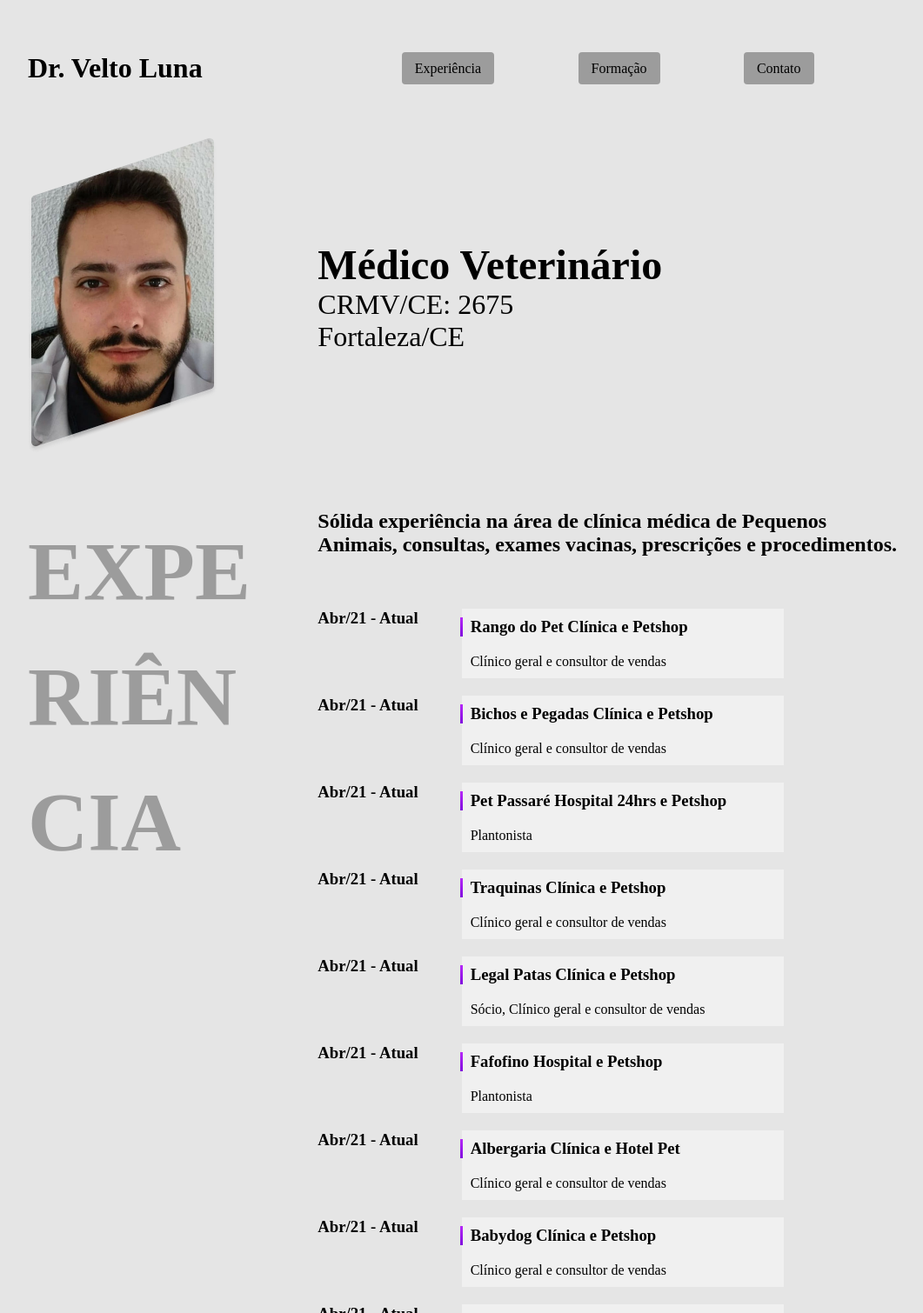
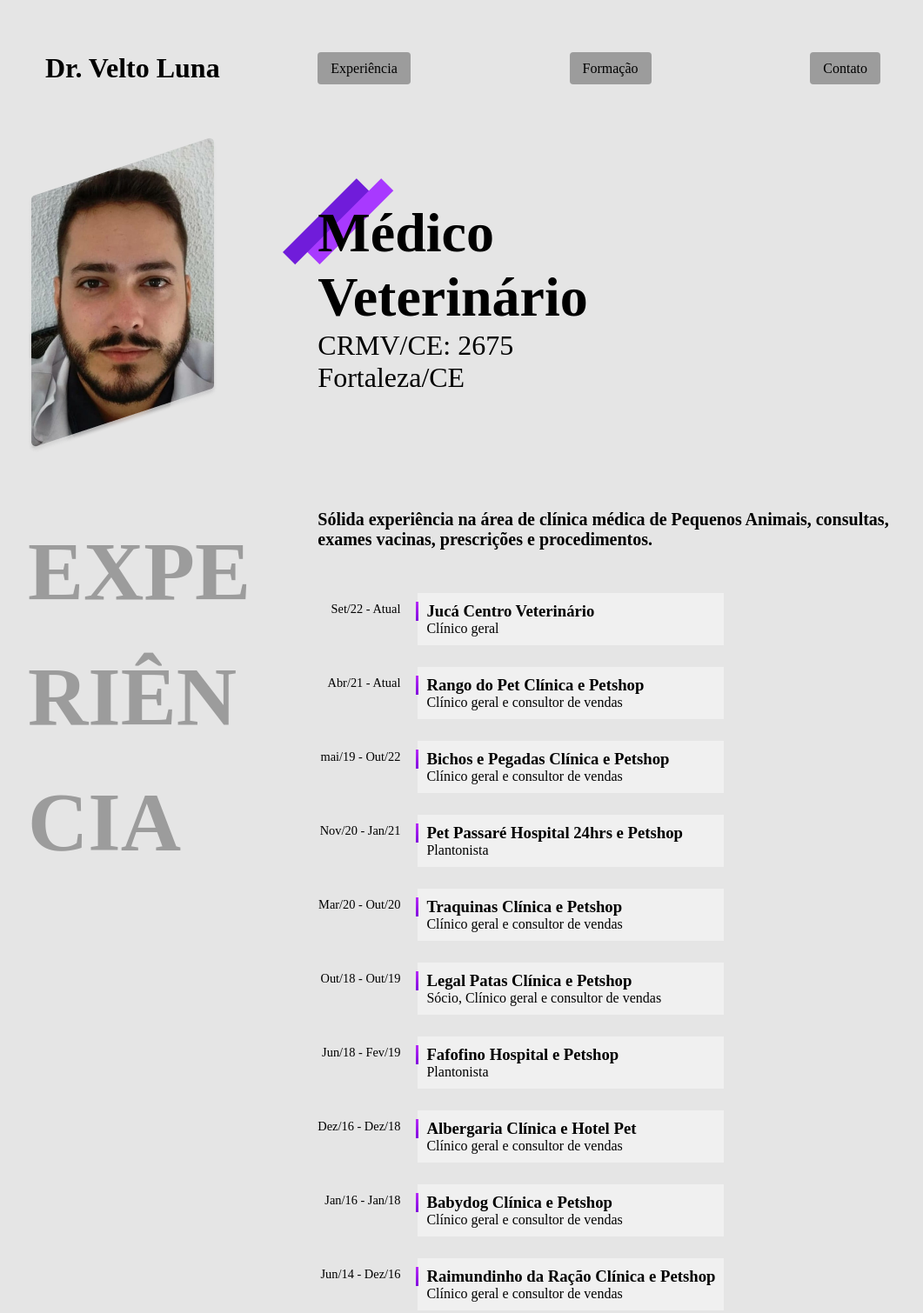
Before and after one commit to EriveltoLuna/drvelto, a plain HTML site: page index.html in a window 1280 px wide. Shown: the top 1510 px of the page at 87% size, without its empty margins (108-1169 px from the left). Drawn offline with Linux system fonts and the light colour scheme.

Commit message:
new css style

```diff
--- a/css/header.css
+++ b/css/header.css
@@ -4,12 +4,17 @@
   align-items: center;
   gap: 60px 0px;
   margin-top: 60px;
-  margin-bottom: 60px;
+}
+
+.header-title h1{
+  font-size: 2rem;
+  padding-left: 20px;
 }
 
 .header-nav ul {
   display: flex;
-  justify-content: space-evenly;
+  justify-content: space-between;
+  padding-right: 20px;
 }
 
 .header-nav a{
@@ -18,8 +23,25 @@
   border-radius: 4px;
 }
 
+.header-intro::before{
+  display: block;
+  content: "";
+  background-image: url(../img/deco.png);
+  background-repeat: no-repeat;
+  width: 130px;
+  height: 120px;
+  position: absolute;
+  top: -40px;
+  left: -40px;
+  z-index: -1;
+}
+
+.header-intro{
+  position: relative;
+}
+
 .header-intro h1{
-  font-size: 3rem;
+  font-size: 4rem;
 }
 
 .header-intro h3{
--- a/css/main.css
+++ b/css/main.css
@@ -1,6 +1,7 @@
 .main-exp-container {
   display: grid;
   grid-template-columns: 1fr 2fr;
+  padding-top: 60px;
 }
 
 .main-exp-title h1 {
@@ -9,27 +10,43 @@
   color: #9c9c9c;
 }
 
-.main-exp-list {
-  display: grid;
-}
-
 .main-exp-list-intro {
-  margin-bottom: 60px;
+  margin-bottom: 50px;
 }
 
 .main-exp-list-intro h3 {
-  font-size: 1.5rem;
+  font-size: 1.25rem;
 }
 
-.main-exp-items h3 {
-  margin-bottom: 20px;
+.main-exp-list-container {
+  display: grid;
+  grid-template-columns: repeat(2, max-content);
+  grid-auto-flow: column;
+  gap: 25px 20px;
+}
+
+#juca,
+#rango,
+#bichos,
+#passare,
+#traquinas,
+#legal,
+#farofino,
+#albergaria,
+#babydog,
+#raimundinho,
+#domicilio {
+  padding-top: 10px;
+  text-align: end;
+  font-weight: normal;
+  font-size: 0.9rem;
+  grid-column: 1;
 }
 
 .main-exp-items {
   background-color: #f0f0f0;
-  width: 350px;
   padding: 10px;
-  margin: 0px auto 20px;
+  grid-column: 2;
 }
 
 .main-exp-items h3 {
@@ -45,22 +62,3 @@
   height: 100%;
   background-image: linear-gradient(#b629f8, #800add);
 }
-
-.main-exp-list-items-container {
-  display: grid;
-  grid-template-columns: repeat(2, max-content);
-  gap: 50px;
-}
-
-#rango,
-#bichos,
-#passare,
-#traquinas,
-#legal,
-#farofino,
-#albergaria,
-#babydog,
-#raimundinho,
-#domicilio {
-  justify-self: end;
-}
--- a/index.html
+++ b/index.html
@@ -13,25 +13,28 @@
     <div class="header-title">
       <h1>Dr. Velto Luna</h1>
     </div>
+
     <nav class="header-nav">
       <ul>
-        <li><a href="#experiencia">Experiência</a></li>
-        <li><a href="#formacao">Formação</a></li>
-        <li><a href="#contato">Contato</a></li>
+        <li><a href="#exp">Experiência</a></li>
+        <li><a href="#for">Formação</a></li>
+        <li><a href="#con">Contato</a></li>
       </ul>
     </nav>
+
     <div class="header-profile">
       <img src="./img/profile.png" alt="perfil">
     </div>
+
     <div class="header-intro">
-      <h1>Médico Veterinário</h1>
+      <h1>Médico<br>Veterinário</h1>
       <h3>CRMV/CE: 2675</h3>
       <h3>Fortaleza/CE</h3>
     </div>
   </header>
 
   <main class="main">
-    <div class="main-exp-container">
+    <div class="main-exp-container" id="exp">
       <div class="main-exp-title">
         <h1>EXPE<br>RIÊN<br>CIA</h1>
       </div>
@@ -41,89 +44,83 @@
           <h3>Sólida experiência na área de clínica médica de Pequenos Animais, consultas, exames vacinas, prescrições e procedimentos.</h3>
         </div>
 
-        <div class="main-exp-list-items-container">
+        <div class="main-exp-list-container">
+          <!-- <h3 id="novo">MM/AA - MM/AA</h3> -->
+          <h3 id="juca">Set/22 - Atual</h3>
           <h3 id="rango">Abr/21 - Atual</h3>
+          <h3 id="bichos">mai/19 - Out/22</h3>
+          <h3 id="passare">Nov/20 - Jan/21</h3>
+          <h3 id="traquinas">Mar/20 - Out/20</h3>
+          <h3 id="legal">Out/18 - Out/19</h3>
+          <h3 id="farofino">Jun/18 - Fev/19</h3>
+          <h3 id="albergaria">Dez/16 - Dez/18</h3>
+          <h3 id="babydog">Jan/16 - Jan/18</h3>
+          <h3 id="raimundinho">Jun/14 - Dez/16</h3>
+          <h3 id="domicilio">Jun/13 - Atual</h3>
+
+          <!-- <div class="main-exp-items">
+            <h3>Novo Emprego</h3>
+            <p>Funções</p>
+          </div> -->
+
+          <div class="main-exp-items">
+            <h3>Jucá Centro Veterinário</h3>
+            <p>Clínico geral</p>
+          </div>
+
           <div class="main-exp-items">
             <h3>Rango do Pet Clínica e Petshop</h3>
             <p>Clínico geral e consultor de vendas</p>
           </div>
-        </div>
 
-        <div class="main-exp-list-items-container">
-          <h3 id="bichos">Abr/21 - Atual</h3>
           <div class="main-exp-items">
             <h3>Bichos e Pegadas Clínica e Petshop</h3>
             <p>Clínico geral e consultor de vendas</p>
           </div>
-        </div>
 
-        <div class="main-exp-list-items-container">
-          <h3 id="passare">Abr/21 - Atual</h3>
           <div class="main-exp-items">
             <h3>Pet Passaré Hospital 24hrs e Petshop</h3>
             <p>Plantonista</p>
           </div>
-        </div>
 
-        <div class="main-exp-list-items-container">
-          <h3 id="traquinas">Abr/21 - Atual</h3>
           <div class="main-exp-items">
             <h3>Traquinas Clínica e Petshop</h3>
             <p>Clínico geral e consultor de vendas</p>
           </div>
-        </div>
 
-        <div class="main-exp-list-items-container">
-          <h3 id="legal">Abr/21 - Atual</h3>
           <div class="main-exp-items">
             <h3>Legal Patas Clínica e Petshop</h3>
             <p>Sócio, Clínico geral e consultor de vendas</p>
           </div>
-        </div>
 
-        <div class="main-exp-list-items-container">
-          <h3 id="farofino">Abr/21 - Atual</h3>
           <div class="main-exp-items">
             <h3>Fafofino Hospital e Petshop</h3>
             <p>Plantonista</p>
           </div>
-        </div>
 
-
-        <div class="main-exp-list-items-container">
-          <h3 id="albergaria">Abr/21 - Atual</h3>
           <div class="main-exp-items">
             <h3>Albergaria Clínica e Hotel Pet</h3>
             <p>Clínico geral e consultor de vendas</p>
           </div>
-        </div>
 
-        <div class="main-exp-list-items-container">
-          <h3 id="babydog">Abr/21 - Atual</h3>
           <div class="main-exp-items">
             <h3>Babydog Clínica e Petshop</h3>
             <p>Clínico geral e consultor de vendas</p>
           </div>
-        </div>
 
-        <div class="main-exp-list-items-container">
-          <h3 id="raimundinho">Abr/21 - Atual</h3>
           <div class="main-exp-items">
             <h3>Raimundinho da Ração Clínica e Petshop</h3>
             <p>Clínico geral e consultor de vendas</p>
           </div>
-        </div>
 
-        <div class="main-exp-list-items-container">
-          <h3 id="domicilio">Abr/21 - Atual</h3>
           <div class="main-exp-items">
             <h3>Atendimento a Domicílio</h3>
             <p>Clínico geral</p>
           </div>
         </div>
-
       </div>
     </div>
+
     <div class="main-for-container">
       <div class="main-for-title">
         <h1>FORMAÇÃO</h1>
```
Also changed, not shown: img/deco.png (added).
